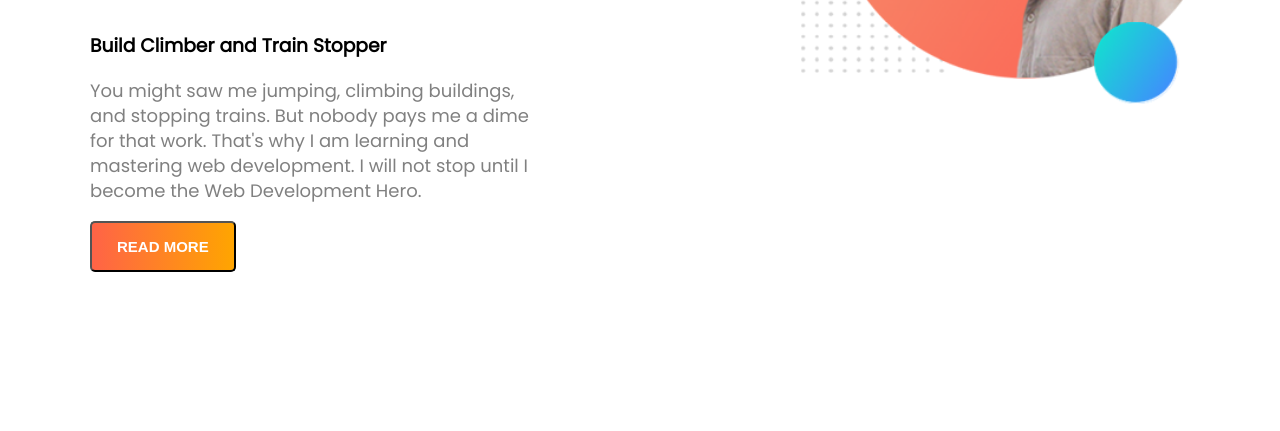
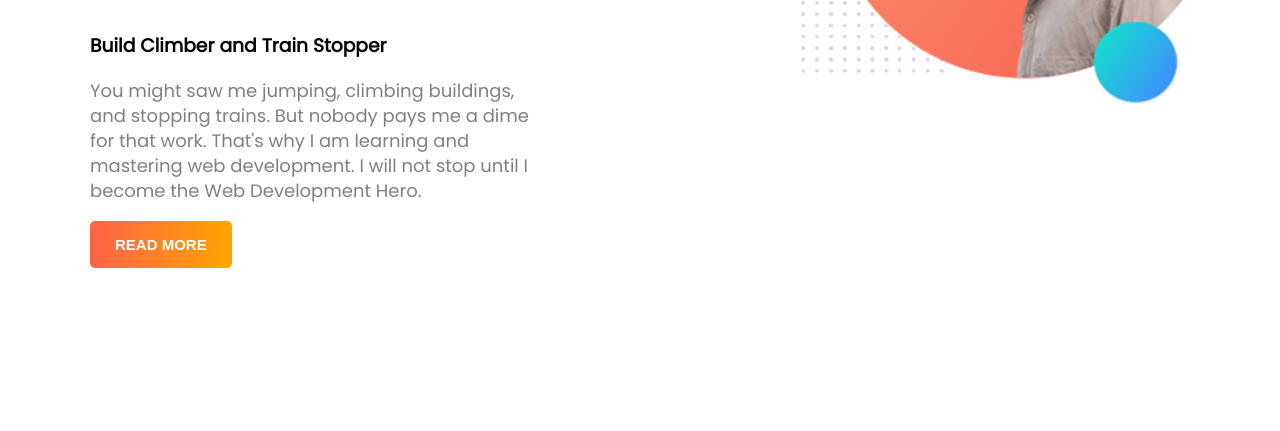
Before and after one commit to jobayerrahman93/html-port-1, a plain HTML site: page index.html in a window 1280 px wide. Shown: the part 369-800 px from the top of the page. Drawn offline with Linux system fonts and the light colour scheme.

Commit message:
document changed

```diff
--- a/index.html
+++ b/index.html
@@ -4,7 +4,7 @@
     <meta charset="UTF-8">
     <meta http-equiv="X-UA-Compatible" content="IE=edge">
     <meta name="viewport" content="width=device-width, initial-scale=1.0">
-    <title>Jobayer html portfolio</title>
+    <title>html portfolio-1</title>
 
     <!-- fonts link -->
 
@@ -20,7 +20,7 @@
 
     <section class="welcome">
       <div class="left">
-        <h1>Welcome To<br> <span>Jobayer Rahman</span> World</h1>
+        <h1>Welcome To<br><span>Jobayer Rahman</span> World</h1>
         <h3>Build Climber and Train Stopper</h3>
         <p>You might saw me jumping, climbing buildings, and stopping trains. But nobody pays me a dime for that work. That's why I am learning and mastering web development. I will not stop until I become the Web Development Hero.</p>
         <button><a href="https://www.linkedin.com/in/jobayercse71/">Read More</a></button>
--- a/style.css
+++ b/style.css
@@ -54,6 +54,7 @@ button
     background-image: linear-gradient(to left,orange,tomato);
     font-weight: 700;
     border-radius: 5px;
+    border:none;
 }
 
 button:hover
```
